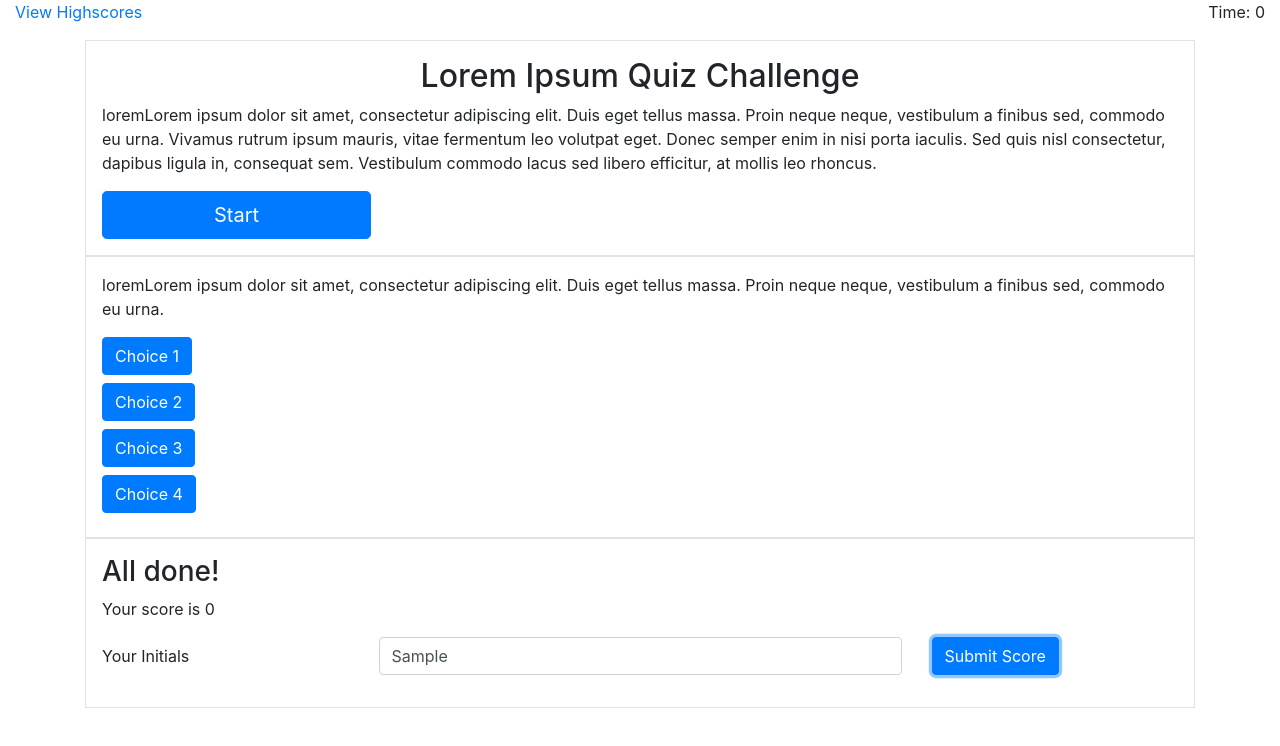
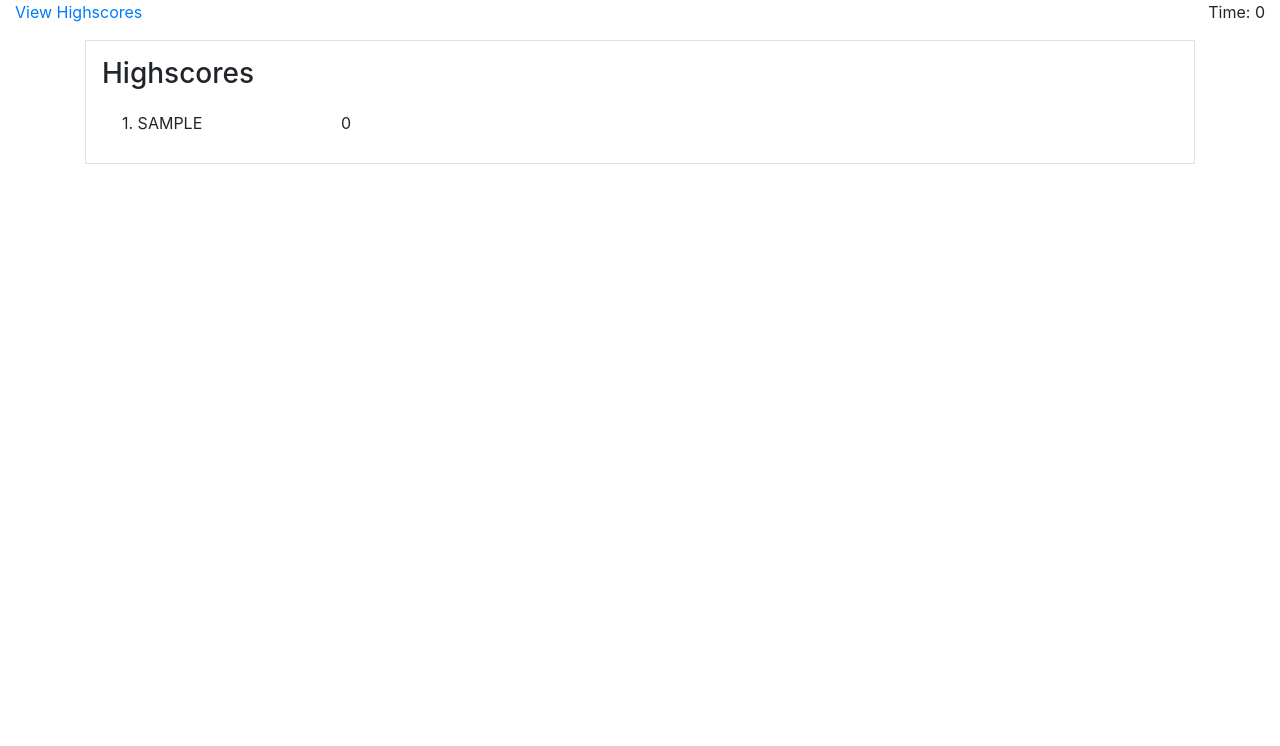
Before and after one commit to hfurusho/hw04-web-apis-code-quiz, a plain HTML site: page index.html in a window 1280 px wide. Both pictures are taken after typing "Sample" into the empty fields and a click on the button "Submit Score". Drawn offline with nearby package versions, Linux system fonts and the light colour scheme.

Commit message:
Highscore page correctly populates and shows top 5 scores.

```diff
--- a/index.html
+++ b/index.html
@@ -22,7 +22,7 @@
     <div class="container">
       <div class="row">
         <div class="col-sm-12">
-          <div class="start-card border p-3" id="start-card">
+          <div class="start-card border p-3 d-none" id="start-card">
             <h2 class="text-center">Lorem Ipsum Quiz Challenge</h2>
             <p class="instructions">
               loremLorem ipsum dolor sit amet, consectetur adipiscing elit. Duis
@@ -40,7 +40,7 @@
               Start
             </button>
           </div>
-          <div class="questions-card border p-3" id="questions-card">
+          <div class="questions-card border p-3 d-none" id="questions-card">
             <p id="question">
               loremLorem ipsum dolor sit amet, consectetur adipiscing elit. Duis
               eget tellus massa. Proin neque neque, vestibulum a finibus sed,
@@ -95,6 +95,7 @@
                     id="inputInitials"
                     placeholder="ABC"
                     maxlength="3"
+                    required
                   />
                 </div>
                 <div class="col-sm-3">
@@ -108,6 +109,29 @@
                 </div>
               </div>
             </form>
+          </div>
+          <div class="highscores-card border p-3">
+            <h3>Highscores</h3>
+            <div class="highscore-content w-25">
+              <ul class="list-group list-group-flush" id="highscores">
+                <li class="list-group-item">
+                  <div class="highscore-initals d-inline-block float-left">
+                    ABC
+                  </div>
+                  <div class="highscore-score d-inline-block float-right">
+                    30
+                  </div>
+                </li>
+                <li class="list-group-item">
+                  <div class="highscore-initals d-inline-block float-left">
+                    DEF
+                  </div>
+                  <div class="highscore-score d-inline-block float-right">
+                    29
+                  </div>
+                </li>
+              </ul>
+            </div>
           </div>
         </div>
       </div>
--- a/scripts/app.js
+++ b/scripts/app.js
@@ -1,4 +1,7 @@
+// TODO: Dont let score go lower than 0.
+
 let currentQuestion = 1;
+let highscoresArr = JSON.parse(localStorage.getItem("Quiz Highscores"));
 
 $("#start-btn").on("click", startQuiz);
 $(".choice-btn").on("click", function(i) {
@@ -73,6 +76,8 @@ function displayEndCard() {
 $("#submit-score-btn").on("click", function(event) {
   event.preventDefault();
   submitScore();
+  populateHighscores();
+  showHighscores();
 });
 
 function submitScore() {
@@ -81,7 +86,46 @@ function submitScore() {
     .val()
     .toUpperCase();
   let entry = { initials: initials, score: score };
-  localStorage.setItem("Quiz High Scores", JSON.stringify(entry));
+
+  if (!highscoresArr) {
+    highscoresArr = [];
+  }
+  highscoresArr.push(entry);
+  highscoresArr.sort(sortHighscores).splice(5);
+  localStorage.setItem("Quiz Highscores", JSON.stringify(highscoresArr));
+}
+
+function sortHighscores(entry1, entry2) {
+  if (entry1.score > entry2.score) {
+    return -1;
+  } else if (entry1.score < entry2.score) {
+    return 1;
+  }
+}
+
+function populateHighscores() {
+  $("#highscores").empty();
+  if (highscoresArr) {
+    highscoresArr.forEach(function(highscore, i) {
+      let li = $("<li class='list-group-item'>");
+      let divInitials = $("<div>");
+      divInitials.addClass("highscore-initals d-inline-block float-left");
+      let divScore = $("<div>");
+      divScore.addClass("highscore-score d-inline-block float-right");
+      divInitials.text(i + 1 + ". " + highscore.initials);
+      divScore.text(highscore.score);
+      li.append(divInitials);
+      li.append(divScore);
+      $("#highscores").append(li);
+    });
+  }
+}
+populateHighscores(); // TODO: REMOVE
+
+function showHighscores() {
+  $("#start-card").addClass("d-none");
+  $("#end-card").addClass("d-none");
+  $("#highscores-card").addClass("d-block");
 }
 
 // Takes an array and outputs the array with the contents shuffled.
```
